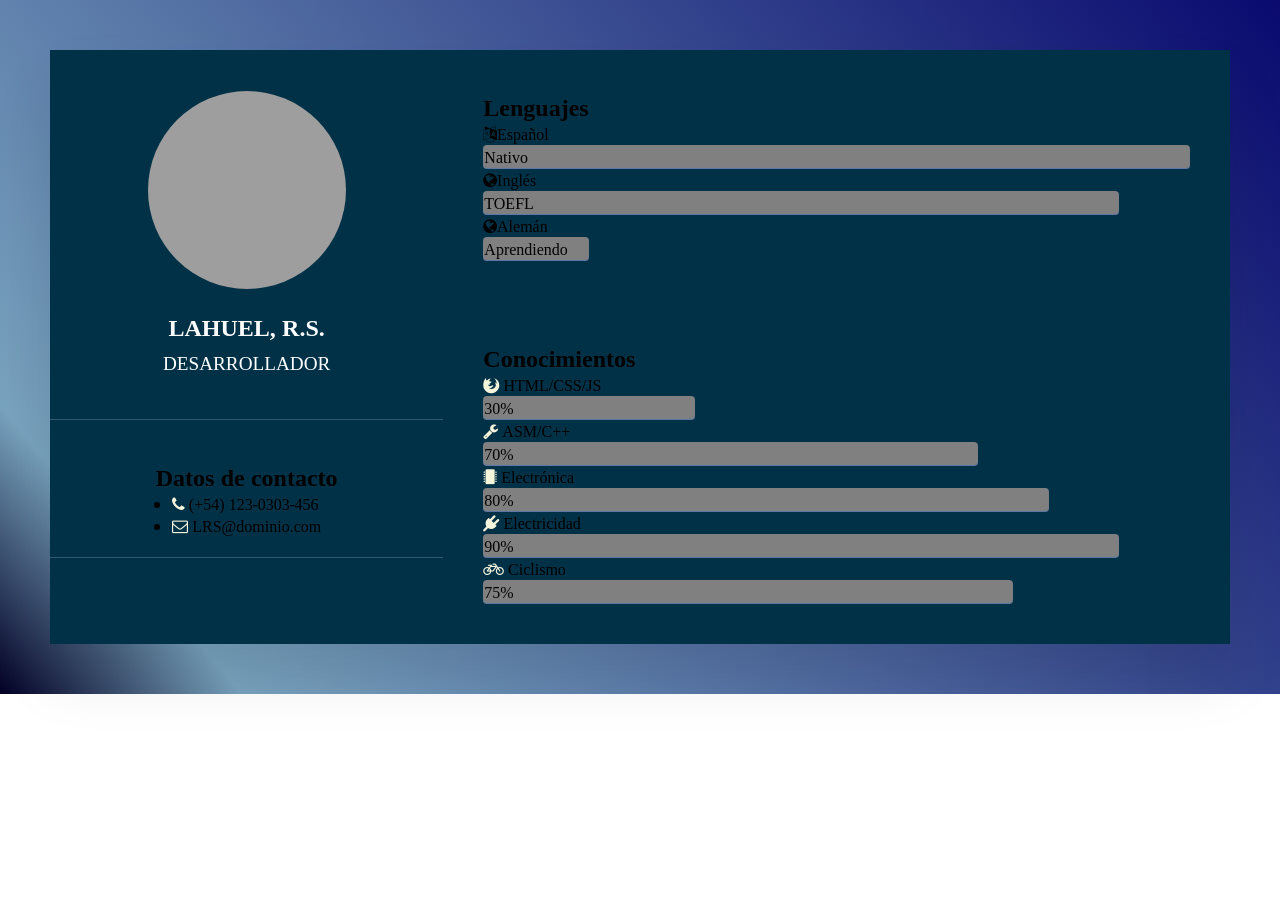
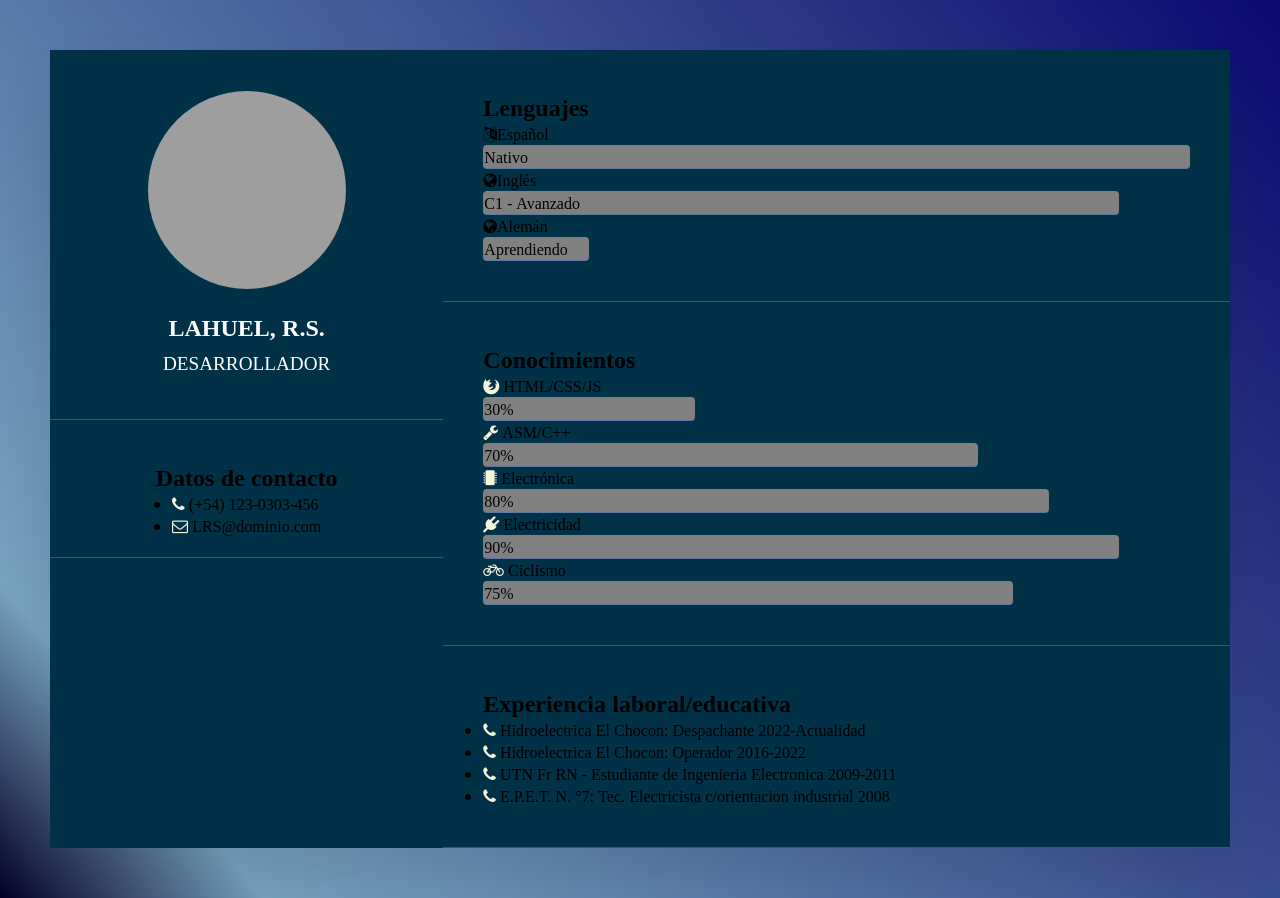
Before and after one commit to LahuelRS/LahuelRS_old.github.io, a plain HTML site: page index.html in a window 1280 px wide. Before the commit the page ends 800 px from the top, so only its background shows below. Drawn offline with Linux system fonts and the light colour scheme; grey boxes are pictures that could not be loaded.

Commit message:
Actualizo index.html y estilos.css
En index.html:
Añado "tarjeta_experiencias".

En estilos.css:
Corrijo el comportamiento de las "tarjetas" cuando la pantalla es de 600px o menos (ahora se encolumna correctamente).
Añado linea inferior a "tarjetas".

```diff
--- a/estilos.css
+++ b/estilos.css
@@ -38,10 +38,11 @@ body {
 		box-shadow: 0 35px 55px rgba(0,0,0,0.1);
 }
 
-.contenedor .tarjeta_principal, .tarjeta_contacto, .tarjeta_idiomas, .tarjeta_conocimientos{
+.contenedor .tarjeta_principal, .tarjeta_contacto, .tarjeta_idiomas, .tarjeta_conocimientos, .tarjeta_experiencias{
 		position:relative;
 		background: #003147;
 		padding: 40px;
+		border-bottom:1px solid rgba(255,255,255,0.2);
 
 }
 
@@ -51,7 +52,7 @@ body {
 		flex-direction:column;
 		align-items:center;
 		padding-bottom: 20px;
-		border-bottom:1px solid rgba(255,255,255,0.2);
+
 }
 
 .tarjeta_principal .fotografia_circular{
@@ -105,7 +106,6 @@ body {
 
 
 
-
 .barra_progreso{
     /*Crea una zona gris*/
         background-color: grey;
@@ -119,16 +119,15 @@ body {
 	/*Alineo contenido al centro del objeto*/
 		align-self: center;
 }
-/*minimo 600px*/
+
+/*Para pantallas con ancho igual o menor a 600 pixeles*/
 @media (max-width: 600px)
 {
 	.contenedor
 	{
 		margin:100px;
-		grid-template-columns: repeat 1fr;
-	}
-	.tarjeta_conocimientos,.tarjeta_idiomas{
-		display: none;
+		grid-template-columns: 1fr;
 	}
 
+
 }
--- a/index.html
+++ b/index.html
@@ -35,7 +35,7 @@
 			<div class="tarjeta_idiomas">
 				<h2 class="titulo">Lenguajes</h2>
 				<ul><i class="fa fa-language" aria-hidden="true"></i>Español </ul> <div class="barra_progreso" style="width: auto">Nativo</div>
-				<ul><i class="fa fa-globe" aria-hidden="true"></i>Inglés </ul> <div class="barra_progreso" style="width: 90%">TOEFL</div>
+				<ul><i class="fa fa-globe" aria-hidden="true"></i>Inglés </ul> <div class="barra_progreso" style="width: 90%">C1 - Avanzado</div>
 				<ul><i class="fa fa-globe" aria-hidden="true"></i>Alemán </ul> <div class="barra_progreso" style="width: 15%">Aprendiendo</div>
 			</div>
 
@@ -62,6 +62,35 @@
 				</ul>
 				<div class="barra_progreso" style="width: 75%">75%</div>
 			</div>
+
+			<div class="tarjeta_experiencias">
+				<h2 class="titulo">Experiencia laboral/educativa</h2>
+				<ul>
+					<li>
+						<span class="icono"><i class="fa fa-phone" aria-hidden="true"></i></span>
+						<span class="texto"> Hidroelectrica El Chocon: Despachante</span>
+						<span class="texto"> 2022-Actualidad</span>
+					</li>
+					<li>
+						<span class="icono"><i class="fa fa-phone" aria-hidden="true"></i></span>
+						<span class="texto"> Hidroelectrica El Chocon: Operador</span>
+						<span class="texto"> 2016-2022</span>
+					</li>
+					<li>
+						<span class="icono"><i class="fa fa-phone" aria-hidden="true"></i></span>
+						<span class="texto"> UTN Fr RN - Estudiante de Ingenieria Electronica</span>
+						<span class="texto"> 2009-2011</span>
+					</li>
+					<li>
+						<span class="icono"><i class="fa fa-phone" aria-hidden="true"></i></span>
+						<span class="texto"> E.P.E.T. N. °7: Tec. Electricista c/orientacion industrial</span>
+						<span class="texto"> 2008</span>
+					</li>
+
+
+
+				</ul>
+			</div>
 		</div>
 
 	</div>
```
